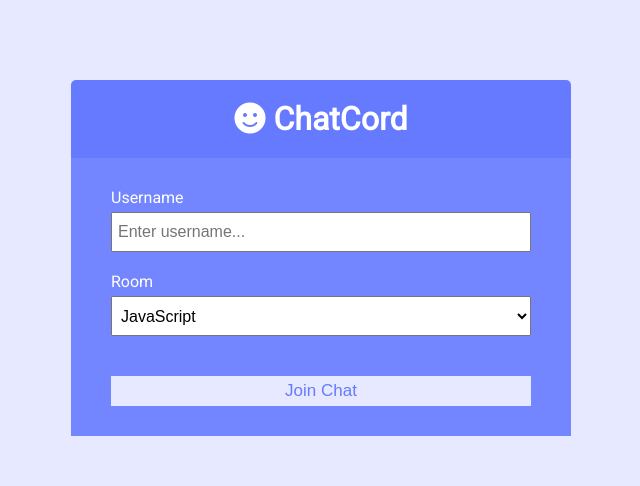
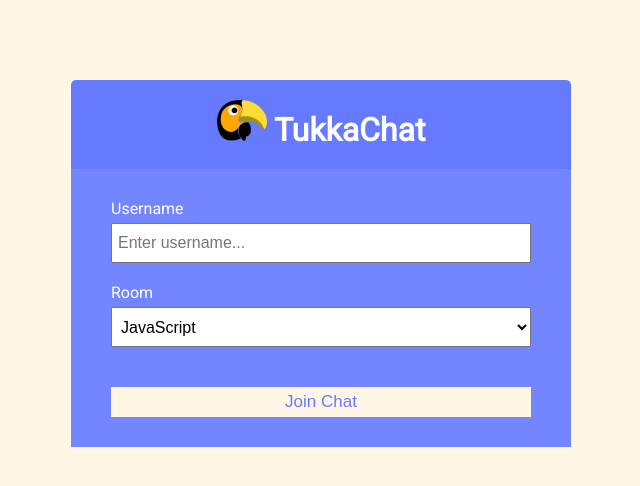
Before and after one commit to Team-Tukka/tukka-chat, a website: page public/index.html in a window 1280 px wide. Shown: the whole page, without its empty margins (319-959 px from the left). Drawn offline with Linux system fonts and the light colour scheme.

Commit message:
Tukka logo

```diff
--- a/public/css/style.css
+++ b/public/css/style.css
@@ -1,9 +1,9 @@
-@import url('https://fonts.googleapis.com/css?family=Roboto&display=swap');
+@import url("https://fonts.googleapis.com/css?family=Roboto&display=swap");
 
 :root {
   --dark-color-a: #667aff;
   --dark-color-b: #7386ff;
-	--light-color: #e6e9ff;
+  --light-color: #fff6e6;
   --success-color: #5cb85c;
   --error-color: #d9534f;
 }
@@ -15,7 +15,7 @@
 }
 
 body {
-	font-family: 'Roboto', sans-serif;
+  font-family: "Roboto", sans-serif;
   font-size: 16px;
   background: var(--light-color);
   margin: 20px;
@@ -119,7 +119,7 @@ a {
   display: flex;
 }
 
-.chat-form-container input[type='text'] {
+.chat-form-container input[type="text"] {
   font-size: 16px;
   padding: 5px;
   height: 40px;
@@ -159,7 +159,7 @@ a {
   margin-bottom: 5px;
 }
 
-.join-main input[type='text'] {
+.join-main input[type="text"] {
   font-size: 16px;
   padding: 5px;
   height: 40px;
--- a/public/index.html
+++ b/public/index.html
@@ -16,7 +16,10 @@
   <body>
     <div class="join-container">
       <header class="join-header">
-				<h1><i class="fas fa-smile"></i> ChatCord</h1>
+        <h1>
+          <img src="/assets/tukkaLogo.png" alt="Tukka logo" width="50rem" />
+          TukkaChat
+        </h1>
       </header>
       <main class="join-main">
         <form action="chat.html">
```
Also changed, not shown: public/chat.html (+4 -1 lines), public/assets/tukkaLogo.png (added). Lines whose indentation alone changed are shown as unchanged.
